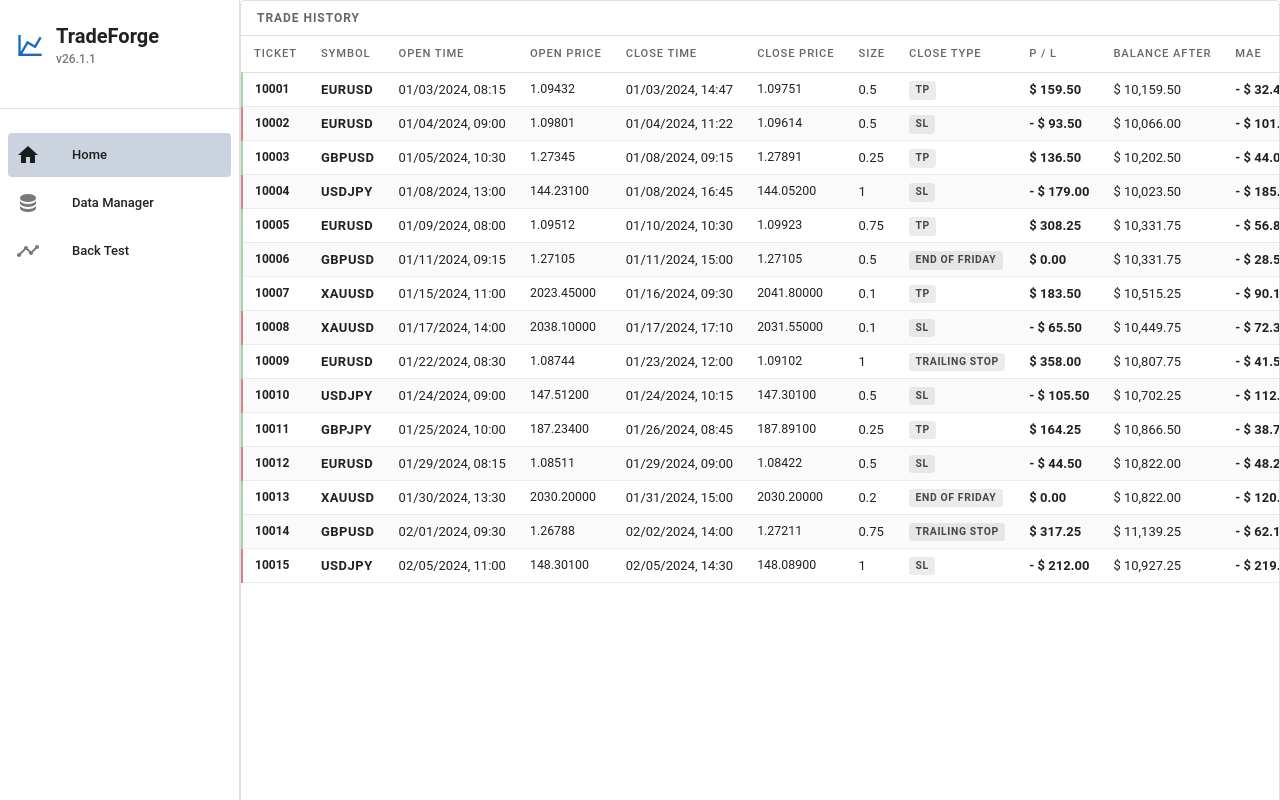
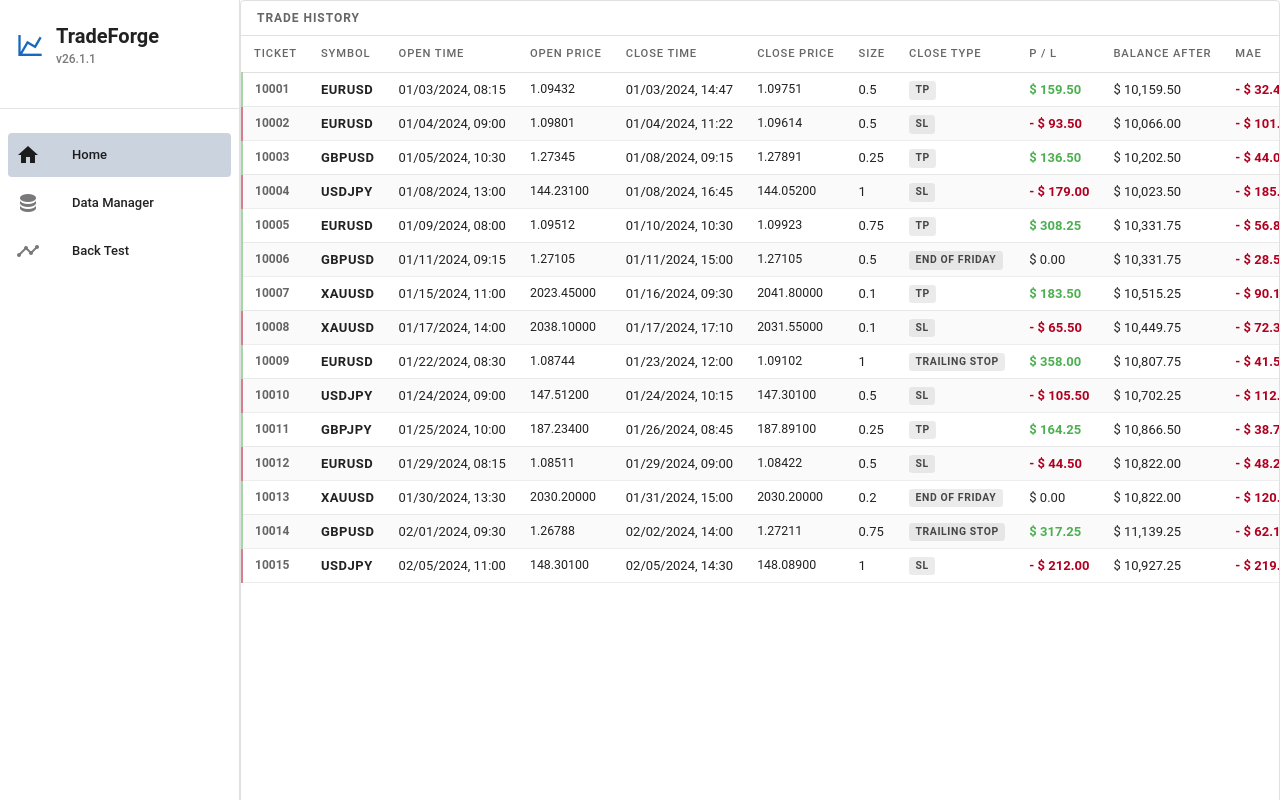
Before and after one commit to ArtemIyX/TradeForgeSharp, a Vue app in the folder TradeForge.VUE/: page / in a window 1280 px wide. Shown: the top 800 px of the page. Built offline with nearby package versions, Linux system fonts and the light colour scheme; the HTML template or start-up script is replaced by a standard one.

Commit message:
trade list Colors fix

```diff
--- a/TradeForge.VUE/src/components/backtest/trades-table/TradesTable.css
+++ b/TradeForge.VUE/src/components/backtest/trades-table/TradesTable.css
@@ -47,7 +47,7 @@
   text-transform: uppercase;
   letter-spacing: 0.08em;
   color: rgba(var(--v-theme-on-surface), 0.6);
-  background-color: rgb(var(--v-theme-surface));
+  background-color: rgb(var(--v-theme-surface)) !important;
   border-bottom: thin solid rgba(var(--v-theme-on-surface), 0.12);
   white-space: nowrap;
   text-align: left;
@@ -67,26 +67,26 @@
 }
 
 .data-row:nth-child(even) {
-  background-color: rgba(var(--v-theme-on-surface), 0.02);
+  background-color: rgba(var(--v-theme-on-surface), 0.02) !important;
 }
 
 .data-row:hover {
-  background-color: rgba(var(--v-theme-on-surface), 0.05);
+  background-color: rgba(var(--v-theme-on-surface), 0.05) !important;
 }
 
 /* Win / loss row accent */
 .row-win {
-  border-left: 0.175rem solid rgba(var(--v-theme-success), 0.5);
+  border-left: 0.175rem solid rgba(var(--v-theme-success), 0.5) !important;
 }
 
 .row-loss {
-  border-left: 0.175rem solid rgba(var(--v-theme-error), 0.5);
+  border-left: 0.175rem solid rgba(var(--v-theme-error), 0.5) !important;
 }
 
 /* Specific cells */
 .td-ticket {
   font-weight: 600;
-  color: rgba(var(--v-theme-on-surface), 0.6);
+  color: rgba(var(--v-theme-on-surface), 0.6) !important;
   font-size: 0.75rem;
 }
 
@@ -107,12 +107,12 @@
 
 .td-time {
   font-size: 0.75rem;
-  color: rgba(var(--v-theme-on-surface), 0.6);
+  color: rgba(var(--v-theme-on-surface), 0.6) !important;
 }
 
 .td-comment {
   font-size: 0.75rem;
-  color: rgba(var(--v-theme-on-surface), 0.5);
+  color: rgba(var(--v-theme-on-surface), 0.5) !important;
   max-width: 12rem;
   overflow: hidden;
   text-overflow: ellipsis;
@@ -120,12 +120,12 @@
 
 /* P/L colors */
 .profit-positive {
-  color: rgb(var(--v-theme-success));
+  color: rgb(var(--v-theme-success)) !important;
   font-weight: 600;
 }
 
 .profit-negative {
-  color: rgb(var(--v-theme-error));
+  color: rgb(var(--v-theme-error)) !important;
   font-weight: 600;
 }
 
--- a/TradeForge.VUE/src/components/backtest/trades-table/TradesTable.vue
+++ b/TradeForge.VUE/src/components/backtest/trades-table/TradesTable.vue
@@ -44,7 +44,7 @@
           <td>
             <span class="close-type-badge">{{ trade.closeType }}</span>
           </td>
-          <td :class="['td-right', trade.profitOrLoss >= 0 ? 'profit-positive' : 'profit-negative']">
+          <td :class="['td-right', plClass(trade.profitOrLoss)]">
             {{ formatMoney(trade.profitOrLoss) }}
           </td>
           <td class="td-right">{{ formatMoney(trade.balanceAfter) }}</td>
@@ -84,6 +84,12 @@ function formatPrice(value: number): string {
   return value.toFixed(5);
 }
 
+function plClass(value: number): string {
+  if (value > 0) return 'profit-positive';
+  if (value < 0) return 'profit-negative';
+  return '';
+}
+
 function formatMoney(value: number): string {
   const abs = Math.abs(value);
   const formatted = `$ ${abs.toLocaleString('en-US', { minimumFractionDigits: 2, maximumFractionDigits: 2 })}`;
```
